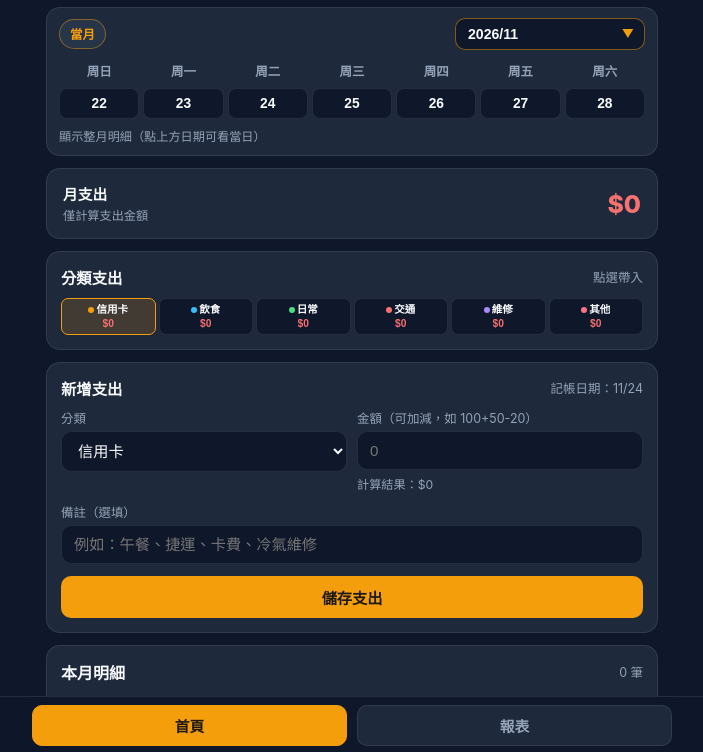
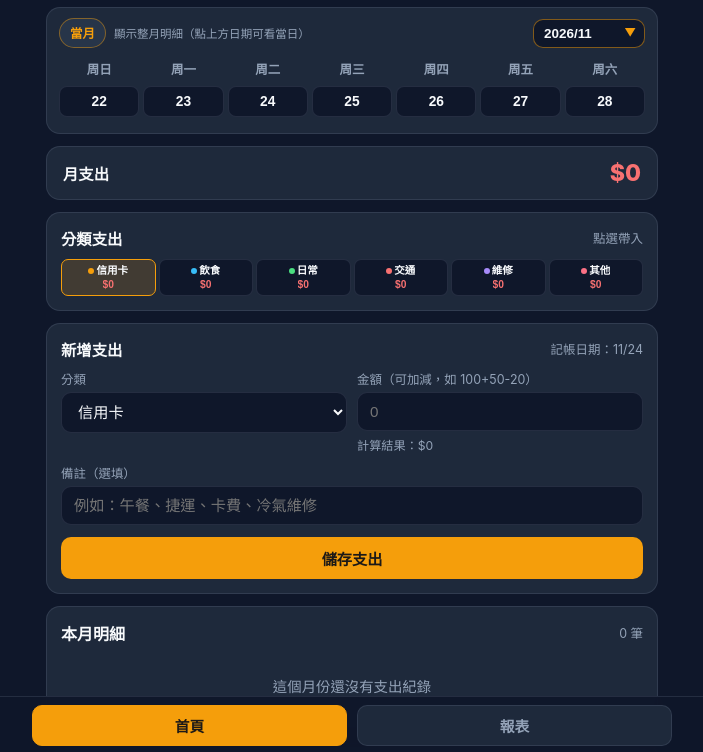
Before and after one commit to firmamentdevil-spec/my-expense-tracker, a plain HTML site: page index.html in a window 1280 px wide. Shown: the part 46-798 px from the top of the page, without its empty margins (288-991 px from the left). Drawn offline with Linux system fonts and the light colour scheme.

Commit message:
Update index.html

```diff
--- a/index.html
+++ b/index.html
@@ -43,39 +43,47 @@
       border: 1px solid var(--border); padding: 4px 10px; border-radius: 999px;
     }
 
-    /* 第二行：左邊小一點顯示當月 + 右邊美化下拉選單 */
+    /* 第二行：左邊當月 + 提示文字並排 + 右邊美化下拉選單 */
     .cal-strip-card {
       background: var(--card); border: 1px solid var(--border);
       border-radius: 14px; padding: 10px 12px; margin-bottom: 12px;
     }
     .month-select-row {
       display: flex; justify-content: space-between; align-items: center;
-      gap: 10px; margin-bottom: 10px;
+      gap: 8px; margin-bottom: 10px;
+    }
+    .month-left-group {
+      display: flex; align-items: center; gap: 8px;
+      min-width: 0; flex: 1;
     }
     .current-month-btn {
       width: auto; padding: 5px 10px; border-radius: 999px;
       background: var(--card-2); color: var(--accent);
       border: 1px solid rgba(245, 158, 11, 0.45);
       font-size: 0.78rem; font-weight: 800; cursor: pointer;
-      white-space: nowrap;
+      white-space: nowrap; flex-shrink: 0;
     }
     .current-month-btn:active { background: var(--accent); color: #1c1917; }
+    .day-filter-inline {
+      font-size: 0.72rem; color: var(--muted);
+      overflow: hidden; text-overflow: ellipsis; white-space: nowrap;
+    }
 
     .month-dropdown-wrap {
-      position: relative; flex: 1; max-width: 190px;
+      position: relative; width: 112px; flex-shrink: 0;
     }
     .month-dropdown {
       width: 100%; appearance: none; -webkit-appearance: none;
       background: var(--bg); color: var(--text);
       border: 1px solid rgba(245, 158, 11, 0.5);
-      border-radius: 10px; padding: 7px 32px 7px 12px;
-      font-size: 0.88rem; font-weight: 700; cursor: pointer;
+      border-radius: 10px; padding: 6px 26px 6px 10px;
+      font-size: 0.84rem; font-weight: 700; cursor: pointer;
     }
     .month-dropdown:focus { outline: none; border-color: var(--accent); }
     .dropdown-arrow {
       pointer-events: none;
-      position: absolute; right: 11px; top: 50%; transform: translateY(-50%);
-      color: var(--accent); font-size: 0.72rem; font-weight: 800;
+      position: absolute; right: 9px; top: 50%; transform: translateY(-50%);
+      color: var(--accent); font-size: 0.7rem; font-weight: 800;
     }
 
     .week-row-top {
@@ -98,24 +106,23 @@
     .day-btn.active {
       border-color: var(--accent); background: var(--accent-soft); color: var(--accent);
     }
-    .cal-strip-footer {
-      display: flex; justify-content: space-between; align-items: center;
-      margin-top: 8px; font-size: 0.76rem; color: var(--muted);
+    .cal-strip-footer-action {
+      display: flex; justify-content: flex-end; margin-top: 6px;
     }
     .clear-day-btn {
       width: auto; padding: 3px 8px; font-size: 0.74rem; border-radius: 6px;
       background: var(--card-2); border: 1px solid var(--border); color: var(--text); cursor: pointer;
     }
 
-    /* 月支出 */
+    /* 月支出：只要一行 */
     .hero-expense {
       background: var(--card); border: 1px solid var(--border);
-      border-radius: 14px; padding: 14px 16px; margin-bottom: 12px;
+      border-radius: 14px; padding: 12px 16px; margin-bottom: 12px;
       display: flex; justify-content: space-between; align-items: center;
+      gap: 12px;
     }
-    .hero-label { font-size: 0.92rem; font-weight: 700; color: var(--text); }
-    .hero-sub { font-size: 0.76rem; color: var(--muted); margin-top: 2px; }
-    .hero-val { font-size: 1.55rem; font-weight: 800; color: var(--expense); }
+    .hero-label { font-size: 0.96rem; font-weight: 700; color: var(--text); white-space: nowrap; }
+    .hero-val { font-size: 1.45rem; font-weight: 800; color: var(--expense); white-space: nowrap; }
 
     /* 卡片與分類（單行不溢出、縮小字體） */
     .card {
@@ -333,10 +340,13 @@
       <span id="todayBadge" class="today-pill"></span>
     </header>
 
-    <!-- 第二行：左邊小一點顯示當月 + 右邊美化下拉選單 -->
+    <!-- 第二行：左邊當月 + 提示文字並排 + 右邊美化下拉選單 -->
     <section class="cal-strip-card">
       <div class="month-select-row">
-        <button type="button" id="currentMonthBtn" class="current-month-btn">當月</button>
+        <div class="month-left-group">
+          <button type="button" id="currentMonthBtn" class="current-month-btn">當月</button>
+          <span id="dayFilterStatus" class="day-filter-inline">顯示整月明細（點上方日期可看當日）</span>
+        </div>
         <div class="month-dropdown-wrap">
           <select id="monthSelect" class="month-dropdown" aria-label="選擇月份"></select>
           <span class="dropdown-arrow">▼</span>
@@ -352,20 +362,17 @@
         <div class="wk-head">周六</div>
       </div>
       <div id="weekDaysRow" class="week-row-days"></div>
-      <div class="cal-strip-footer">
-        <span id="dayFilterStatus">顯示整月明細（點上方日期可看當日）</span>
+      <div class="cal-strip-footer-action">
         <button type="button" id="clearDayBtn" class="clear-day-btn" style="display:none;">看整月</button>
       </div>
     </section>
 
     <!-- 首頁內容 -->
     <div id="homeView">
+      <!-- 月支出：只要一行 -->
       <section class="hero-expense">
-        <div>
-          <div class="hero-label" id="expTitleLabel">月支出</div>
-          <div class="hero-sub" id="expSubLabel">僅計算支出金額</div>
-        </div>
-        <div class="hero-val" id="totalExpense">$0</div>
+        <span class="hero-label" id="expTitleLabel">月支出</span>
+        <span class="hero-val" id="totalExpense">$0</span>
       </section>
 
       <!-- 分類支出：單行不溢出、縮小字體 -->
@@ -481,7 +488,7 @@
   </nav>
 
   <script>
-    const STORAGE_KEY = 'pwa_expense_cw_v8';
+    const STORAGE_KEY = 'pwa_expense_cw_v9';
     const CATEGORIES = ['信用卡', '飲食', '日常', '交通', '維修', '其他'];
     const PALETTE = ['#f59e0b', '#38bdf8', '#4ade80', '#f87171', '#a78bfa', '#fb7185', '#2dd4bf', '#facc15', '#60a5fa', '#e879f9'];
     const WEEKDAYS_SHORT = ['周日', '周一', '周二', '周三', '周四', '周五', '周六'];
@@ -510,7 +517,6 @@
       reportMonthLabel: document.getElementById('reportMonthLabel'),
       reportBody: document.getElementById('reportBody'),
       expTitleLabel: document.getElementById('expTitleLabel'),
-      expSubLabel: document.getElementById('expSubLabel'),
       listHeading: document.getElementById('listHeading'),
       totalExpense: document.getElementById('totalExpense'),
       catRow: document.getElementById('catRow'),
@@ -680,7 +686,7 @@
 
       if (selectedYmd) {
         const dt = parseLocalDate(selectedYmd);
-        el.dayFilterStatus.textContent = `當日明細：${formatMonthDay(selectedYmd)}（${WEEKDAYS_SHORT[dt.getDay()]}）`;
+        el.dayFilterStatus.textContent = `當日：${formatMonthDay(selectedYmd)}（${WEEKDAYS_SHORT[dt.getDay()]}）`;
         el.clearDayBtn.style.display = 'inline-block';
       } else {
         el.dayFilterStatus.textContent = '顯示整月明細（點上方日期可看當日）';
@@ -744,7 +750,6 @@
       el.yearBalance.textContent = formatMoney(sumExpenses(yearList));
     }
 
-    // 分類支出：單行不溢出、縮小字體
     function renderCategoryRow(filtered) {
       const catTotals = Object.fromEntries(CATEGORIES.map(c => [c, 0]));
       for (const r of filtered) {
@@ -833,7 +838,6 @@
       el.txList.innerHTML = html;
     }
 
-    // 圓餅圖顯示字體（扇形內顯示標籤與占比 + 中心顯示總計）
     function buildPieChartHtml(slices, centerTitle, emptyMsg) {
       const positiveSlices = slices.filter(s => s.value > 0);
       const total = positiveSlices.reduce((acc, s) => acc + s.value, 0);
@@ -995,11 +999,9 @@
 
       if (selectedYmd) {
         el.expTitleLabel.textContent = `${formatMonthDay(selectedYmd)} 支出`;
-        el.expSubLabel.textContent = '當日支出金額';
         el.listHeading.textContent = `${formatMonthDay(selectedYmd)} 明細`;
       } else {
         el.expTitleLabel.textContent = '月支出';
-        el.expSubLabel.textContent = '僅計算支出金額';
         el.listHeading.textContent = '本月明細';
       }
 
```
